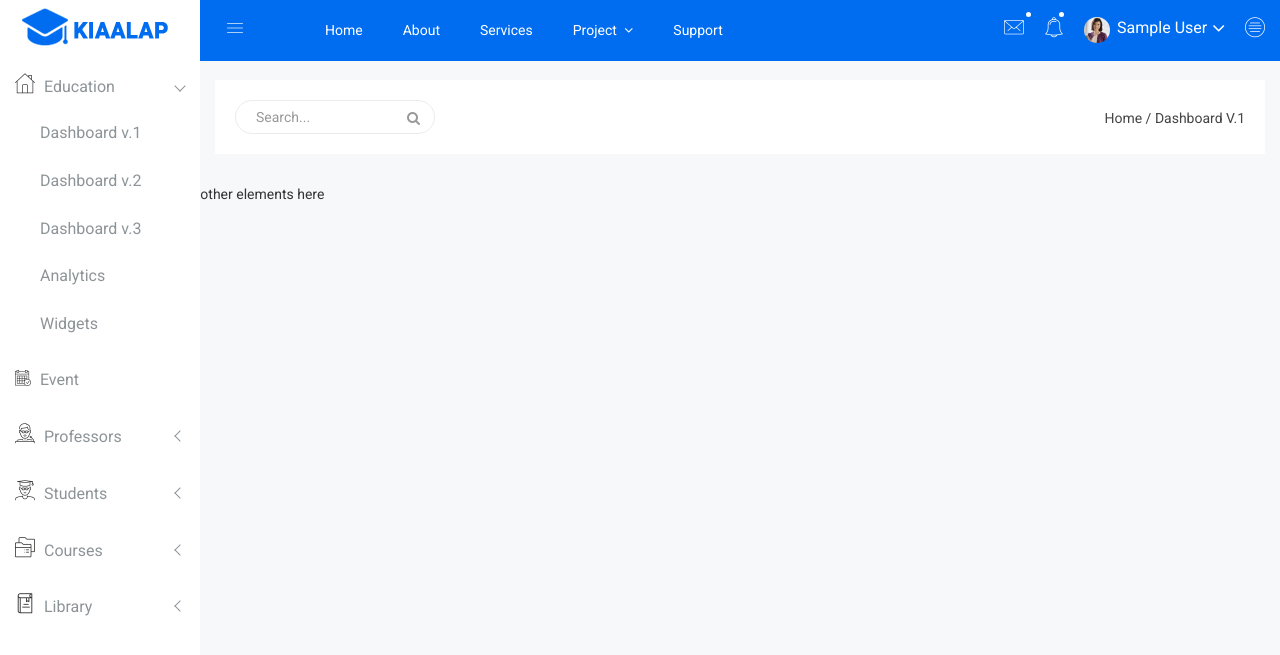
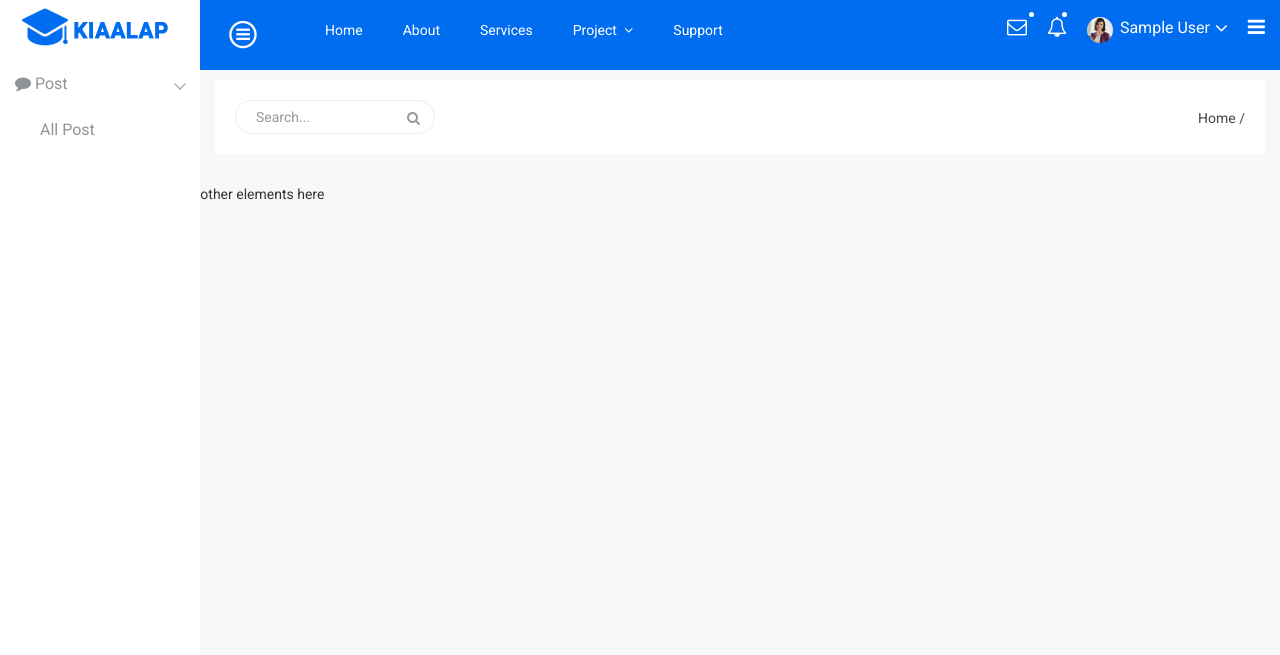
Before and after one commit to celxkodez/ceemstack, a Laravel app: page /home in a window 1280 px wide. Shown: the top 655 px of the page. Run offline with Laravel 8, Linux system fonts and the light colour scheme; the visitor is signed in with stand-in values (Sample User, id 1); some libraries are stand-ins or nearby versions; some web fonts are replaced.

Commit message:
layout made and all files working

```diff
--- a/app/Http/Controllers/HomeController.php
+++ b/app/Http/Controllers/HomeController.php
@@ -23,6 +23,6 @@ class HomeController extends Controller
      */
     public function index()
     {
-        return view('new-home');
+        return view('home');
     }
 }
--- a/resources/views/auth/passwords/confirm.blade.php
+++ b/resources/views/auth/passwords/confirm.blade.php
@@ -1,4 +1,4 @@
-@extends('layouts.app')
+@extends('auth.layout')
 
 @section('content')
 <div class="container">
@@ -14,7 +14,7 @@
                         @csrf
 
                         <div class="form-group row">
-                            <label for="password" class="col-md-4 col-form-label text-md-right">{{ __('Password') }}</label>
+
 
                             <div class="col-md-6">
                                 <input id="password" type="password" class="form-control @error('password') is-invalid @enderror" name="password" required autocomplete="current-password">
@@ -25,6 +25,7 @@
                                     </span>
                                 @enderror
                             </div>
+                            <label for="password" class="col-md-4 col-form-label text-md-right">{{ __('Password') }}</label>
                         </div>
 
                         <div class="form-group row mb-0">
--- a/resources/views/auth/passwords/email.blade.php
+++ b/resources/views/auth/passwords/email.blade.php
@@ -1,4 +1,4 @@
-@extends('layouts.app')
+@extends('auth.layout')
 
 @section('content')
 <div class="container">
--- a/resources/views/auth/passwords/reset.blade.php
+++ b/resources/views/auth/passwords/reset.blade.php
@@ -1,4 +1,4 @@
-@extends('layouts.app')
+@extends('auth.layout')
 
 @section('content')
 <div class="container">
--- a/resources/views/auth/verify.blade.php
+++ b/resources/views/auth/verify.blade.php
@@ -1,4 +1,4 @@
-@extends('layouts.app')
+@extends('auth.layout')
 
 @section('content')
 <div class="container">
--- a/resources/views/home.blade.php
+++ b/resources/views/home.blade.php
@@ -1,23 +1,14 @@
-@extends('layouts.app')
+@extends('layouts.auth-layout.app')
 
-@section('content')
-<div class="container">
-    <div class="row justify-content-center">
-        <div class="col-md-8">
-            <div class="card">
-                <div class="card-header">Dashboard</div>
 
-                <div class="card-body">
-                    @if (session('status'))
-                        <div class="alert alert-success" role="alert">
-                            {{ session('status') }}
-                        </div>
-                    @endif
+  @section('contents')
+  <div class="row">
+    <p>
+      another elements here
+    </p>
+  </div>
 
-                    You are logged in!
-                </div>
-            </div>
-        </div>
-    </div>
-</div>
+
+
+
 @endsection
--- a/resources/views/layouts/auth-layout/app.blade.php
+++ b/resources/views/layouts/auth-layout/app.blade.php
@@ -92,18 +92,18 @@
                     <ul class="metismenu" id="menu1">
                         <li class="active">
                             <a class="has-arrow" href="index.html">
-								   <span class="educate-icon educate-home icon-wrap"></span>
-								   <span class="mini-click-non">Education</span>
+								   <i class="fa fa-comment" aria-hidden="true"></i>
+								   <span class="mini-click-non">Post</span>
 								</a>
                             <ul class="submenu-angle" aria-expanded="true">
-                                <li><a title="Dashboard v.1" href="index.html"><span class="mini-sub-pro">Dashboard v.1</span></a></li>
-                                <li><a title="Dashboard v.2" href="index-1.html"><span class="mini-sub-pro">Dashboard v.2</span></a></li>
+                                <li><a title="All Post" href=""><span class="mini-sub-pro">All Post</span></a></li>
+                                <!-- <li><a title="Dashboard v.2" href="index-1.html"><span class="mini-sub-pro">Dashboard v.2</span></a></li>
                                 <li><a title="Dashboard v.3" href="index-2.html"><span class="mini-sub-pro">Dashboard v.3</span></a></li>
                                 <li><a title="Analytics" href="analytics.html"><span class="mini-sub-pro">Analytics</span></a></li>
-                                <li><a title="Widgets" href="widgets.html"><span class="mini-sub-pro">Widgets</span></a></li>
+                                <li><a title="Widgets" href="widgets.html"><span class="mini-sub-pro">Widgets</span></a></li> -->
                             </ul>
                         </li>
-                        <li>
+                        <!-- <li>
                             <a title="Landing Page" href="events.html" aria-expanded="false"><span class="educate-icon educate-event icon-wrap sub-icon-mg" aria-hidden="true"></span> <span class="mini-click-non">Event</span></a>
                         </li>
                         <li>
@@ -222,7 +222,7 @@
                                 <li><a title="404 Page" href="404.html"><span class="mini-sub-pro">404 Page</span></a></li>
                                 <li><a title="500 Page" href="500.html"><span class="mini-sub-pro">500 Page</span></a></li>
                             </ul>
-                        </li>
+                        </li> -->
                     </ul>
                 </nav>
             </div>
@@ -235,11 +235,12 @@
             <div class="row">
                 <div class="col-lg-12 col-md-12 col-sm-12 col-xs-12">
                     <div class="logo-pro">
-                        <a href="index.html"><img class="main-logo" src="img/logo/logo.png" alt="" /></a>
+                        <a href="{{ route('home') }}"><img class="main-logo" src="{{ asset('dummy-img/logo/logo.png') }}" alt="" /></a>
                     </div>
                 </div>
             </div>
         </div>
+
         <div class="header-advance-area">
             <div class="header-top-area">
                 <div class="container-fluid">
@@ -250,8 +251,15 @@
                                     <div class="col-lg-1 col-md-0 col-sm-1 col-xs-12">
                                         <div class="menu-switcher-pro">
                                             <button type="button" id="sidebarCollapse" class="btn bar-button-pro header-drl-controller-btn btn-info navbar-btn">
-													<i class="educate-icon educate-nav"></i>
-												</button>
+                                                <!-- <i class="educate-icon educate-nav"></i> -->
+                                                <span class="fa-stack ">
+                                                    <i class="fa fa-circle-thin fa-stack-2x"></i>
+                                                    <i class="fa fa-bars" aria-hidden="true"></i>
+
+                                                </span>
+
+
+                                            </button>
                                         </div>
                                     </div>
                                     <div class="col-lg-6 col-md-7 col-sm-6 col-xs-12">
@@ -281,7 +289,11 @@
                                         <div class="header-right-info">
                                             <ul class="nav navbar-nav mai-top-nav header-right-menu">
                                                 <li class="nav-item dropdown">
-                                                    <a href="#" data-toggle="dropdown" role="button" aria-expanded="false" class="nav-link dropdown-toggle"><i class="educate-icon educate-message edu-chat-pro" aria-hidden="true"></i><span class="indicator-ms"></span></a>
+                                                    <a href="#" data-toggle="dropdown" role="button" aria-expanded="false" class="nav-link dropdown-toggle">
+                                                        <!-- <i class="educate-icon educate-message edu-chat-pro" aria-hidden="true"></i> -->
+                                                        <i class="fa fa-envelope-o" aria-hidden="true"></i>
+                                                        <span class="indicator-ms"></span>
+                                                    </a>
                                                     <div role="menu" class="author-message-top dropdown-menu animated zoomIn">
                                                         <div class="message-single-top">
                                                             <h1>Message</h1>
@@ -290,7 +302,7 @@
                                                             <li>
                                                                 <a href="#">
                                                                     <div class="message-img">
-                                                                        <img src="img/contact/1.jpg" alt="">
+                                                                        <img src="{{ asset('dummy-img/contact/1.jpg')}}" alt="">
                                                                     </div>
                                                                     <div class="message-content">
                                                                         <span class="message-date">16 Sept</span>
@@ -302,7 +314,7 @@
                                                             <li>
                                                                 <a href="#">
                                                                     <div class="message-img">
-                                                                        <img src="img/contact/4.jpg" alt="">
+                                                                        <img src="{{ asset('dummy-img/contact/4.jpg') }}" alt="">
                                                                     </div>
                                                                     <div class="message-content">
                                                                         <span class="message-date">16 Sept</span>
@@ -314,7 +326,7 @@
                                                             <li>
                                                                 <a href="#">
                                                                     <div class="message-img">
-                                                                        <img src="img/contact/3.jpg" alt="">
+                                                                        <img src="{{ asset('dummy-img/contact/3.jpg') }}" alt="">
                                                                     </div>
                                                                     <div class="message-content">
                                                                         <span class="message-date">16 Sept</span>
@@ -326,7 +338,7 @@
                                                             <li>
                                                                 <a href="#">
                                                                     <div class="message-img">
-                                                                        <img src="img/contact/2.jpg" alt="">
+                                                                        <img src="{{ asset('dummy-img/contact/2.jpg') }}" alt="">
                                                                     </div>
                                                                     <div class="message-content">
                                                                         <span class="message-date">16 Sept</span>
@@ -341,7 +353,12 @@
                                                         </div>
                                                     </div>
                                                 </li>
-                                                <li class="nav-item"><a href="#" data-toggle="dropdown" role="button" aria-expanded="false" class="nav-link dropdown-toggle"><i class="educate-icon educate-bell" aria-hidden="true"></i><span class="indicator-nt"></span></a>
+                                                <li class="nav-item">
+                                                    <a href="#" data-toggle="dropdown" role="button" aria-expanded="false" class="nav-link dropdown-toggle">
+                                                        <!-- <i class="educate-icon educate-bell" aria-hidden="true"></i> -->
+                                                        <i class="fa fa-bell-o" aria-hidden="true"></i>
+                                                        <span class="indicator-nt"></span>
+                                                    </a>
                                                     <div role="menu" class="notification-author dropdown-menu animated zoomIn">
                                                         <div class="notification-single-top">
                                                             <h1>Notifications</h1>
@@ -436,7 +453,12 @@
                                                         </li>
                                                     </ul>
                                                 </li>
-                                                <li class="nav-item nav-setting-open"><a href="#" data-toggle="dropdown" role="button" aria-expanded="false" class="nav-link dropdown-toggle"><i class="educate-icon educate-menu"></i></a>
+                                                <li class="nav-item nav-setting-open">
+                                                    <a href="#" data-toggle="dropdown" role="button" aria-expanded="false" class="nav-link dropdown-toggle">
+                                                        <!-- <i class="educate-icon educate-menu"></i> -->
+
+                                                        <i class="fa fa-bars " aria-hidden="true"></i>
+                                                    </a>
 
                                                     <div role="menu" class="admintab-wrap menu-setting-wrap menu-setting-wrap-bg dropdown-menu animated zoomIn">
                                                         <ul class="nav nav-tabs custon-set-tab">
@@ -1086,8 +1108,8 @@
                                         <ul class="breadcome-menu">
                                             <li><a href="#">Home</a> <span class="bread-slash">/</span>
                                             </li>
-                                            <li><span class="bread-blod">Dashboard V.1</span>
-                                            </li>
+                                            <!-- <li><span class="bread-blod">Dashboard V.1</span>
+                                            </li> -->
                                         </ul>
                                     </div>
                                 </div>
@@ -1098,7 +1120,12 @@
             </div>
         </div>
 
+
+
         @yield('contents')
+
+
+
 <!--
         <div class="analytics-sparkle-area">
             <div class="container-fluid">
--- a/resources/views/new-home.blade.php
+++ /dev/null
@@ -1,14 +0,0 @@
-@extends('layouts.auth-layout.app')
-
-
-  @section('contents')
-  <div class="row">
-    <p>
-      another elements here
-    </p>
-  </div>
-
-
-
-
-@endsection
```
Also changed, not shown: resources/views/pages/index.blade.php (+24 -0 lines), resources/views/welcome.blade.php (deleted, +0 -100 lines).
